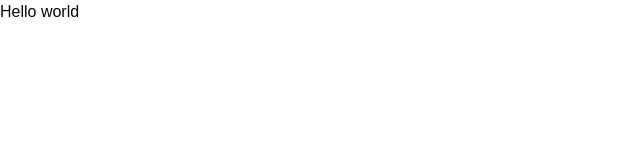
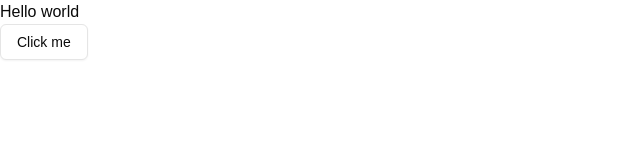
Before and after one commit to melo-maniac-29/webly.io, a Next.js app: page / in a window 1280 px wide. Shown: the top 160 px of the page, without its empty margins (0-640 px from the left). Built offline with nearby package versions, Linux system fonts and the light colour scheme.

Commit message:
added button-darkmode from sahdcn

```diff
--- a/app/globals.css
+++ b/app/globals.css
@@ -70,3 +70,14 @@
     @apply bg-background text-foreground;
   }
 }
+
+
+
+@layer base {
+  * {
+    @apply border-border outline-ring/50;
+  }
+  body {
+    @apply bg-background text-foreground;
+  }
+}
--- a/app/page.js
+++ b/app/page.js
@@ -1,9 +1,11 @@
+import { Button } from "@/components/ui/button";
 import Image from "next/image";
 
 export default function Home() {
   return (
     <div>
       <h2>Hello world</h2>
+      <Button variant="outline">Click me</Button>
     </div>
   );
 }
--- /dev/null
+++ b/app/provider.jsx
@@ -0,0 +1,9 @@
+import React from 'react';  //for dark theme providing after installing npm dark theme mode do this
+
+function provider(){
+    return (
+        <div>Provider</div>
+    )
+}
+
+export default provider;
--- /dev/null
+++ b/components/ui/button.jsx
@@ -0,0 +1,48 @@
+import * as React from "react"
+import { Slot } from "@radix-ui/react-slot"
+import { cva } from "class-variance-authority";
+
+import { cn } from "@/lib/utils"
+
+const buttonVariants = cva(
+  "inline-flex items-center justify-center gap-2 whitespace-nowrap rounded-md text-sm font-medium transition-colors focus-visible:outline-none focus-visible:ring-1 focus-visible:ring-ring disabled:pointer-events-none disabled:opacity-50 [&_svg]:pointer-events-none [&_svg]:size-4 [&_svg]:shrink-0",
+  {
+    variants: {
+      variant: {
+        default:
+          "bg-primary text-primary-foreground shadow hover:bg-primary/90",
+        destructive:
+          "bg-destructive text-destructive-foreground shadow-sm hover:bg-destructive/90",
+        outline:
+          "border border-input bg-background shadow-sm hover:bg-accent hover:text-accent-foreground",
+        secondary:
+          "bg-secondary text-secondary-foreground shadow-sm hover:bg-secondary/80",
+        ghost: "hover:bg-accent hover:text-accent-foreground",
+        link: "text-primary underline-offset-4 hover:underline",
+      },
+      size: {
+        default: "h-9 px-4 py-2",
+        sm: "h-8 rounded-md px-3 text-xs",
+        lg: "h-10 rounded-md px-8",
+        icon: "h-9 w-9",
+      },
+    },
+    defaultVariants: {
+      variant: "default",
+      size: "default",
+    },
+  }
+)
+
+const Button = React.forwardRef(({ className, variant, size, asChild = false, ...props }, ref) => {
+  const Comp = asChild ? Slot : "button"
+  return (
+    (<Comp
+      className={cn(buttonVariants({ variant, size, className }))}
+      ref={ref}
+      {...props} />)
+  );
+})
+Button.displayName = "Button"
+
+export { Button, buttonVariants }
--- a/package.json
+++ b/package.json
@@ -9,10 +9,12 @@
     "lint": "next lint"
   },
   "dependencies": {
+    "@radix-ui/react-slot": "^1.1.2",
     "class-variance-authority": "^0.7.1",
     "clsx": "^2.1.1",
     "lucide-react": "^0.475.0",
     "next": "15.1.7",
+    "next-themes": "^0.4.4",
     "react": "^18.0.0",
     "react-dom": "^18.0.0",
     "tailwind-merge": "^3.0.1",
```
Also changed, not shown: 1 other file (tests, documents, lock files or other folders).
